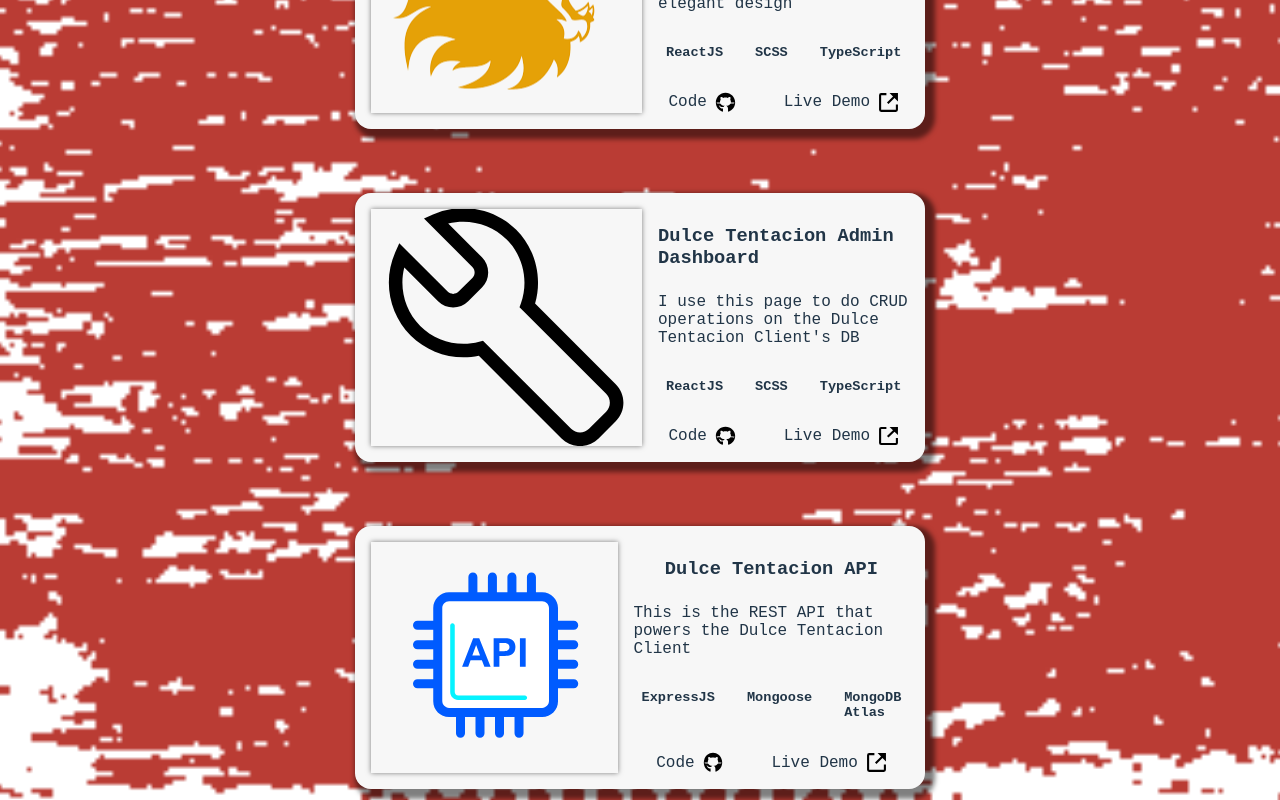
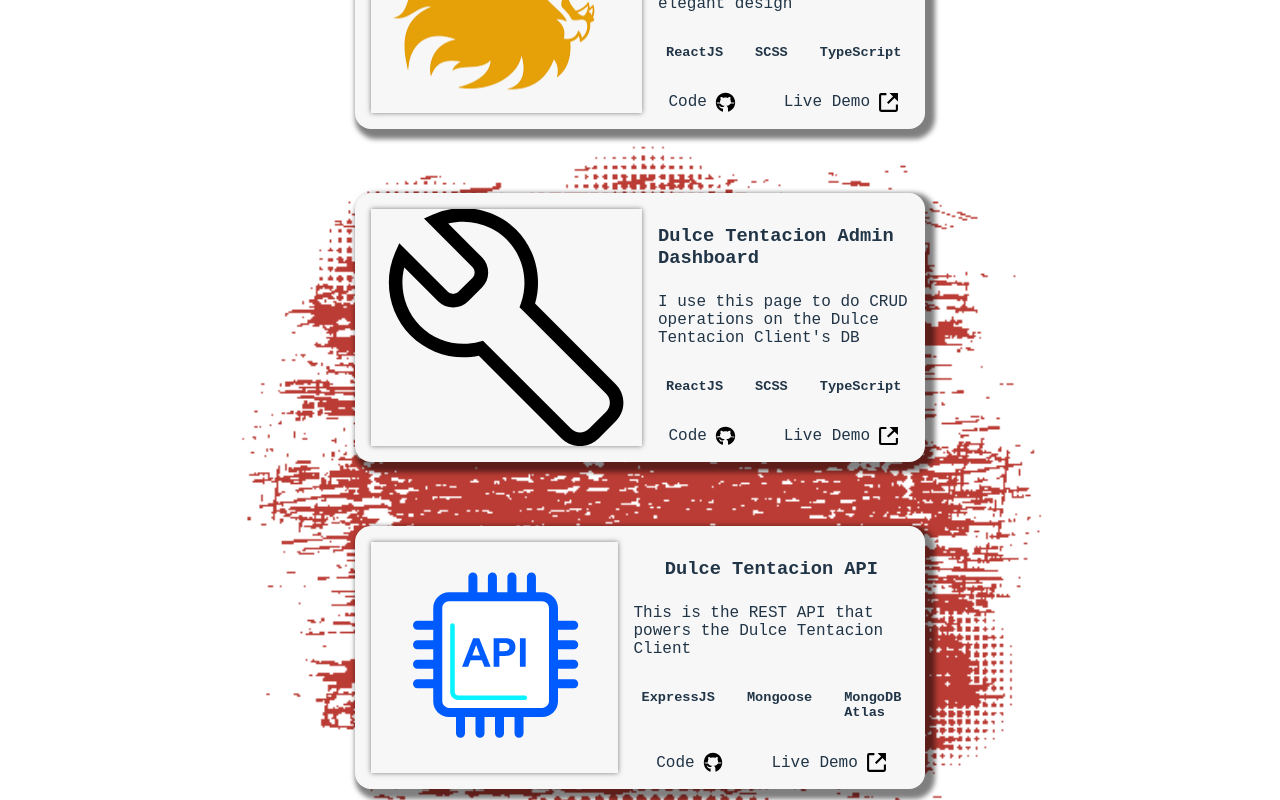
Before and after one commit to ae95caba/portfolio, a React (Vite) app: page / in a window 1280 px wide. Shown: the part 3040-3840 px from the top of the page. Built offline with nearby package versions, Linux system fonts and the light colour scheme; a web font is replaced by a local one.

Commit message:
fix projects's background image

```diff
--- a/src/components/Projects.tsx
+++ b/src/components/Projects.tsx
@@ -9,7 +9,9 @@ export default function Projects() {
     <section id="projects">
       <div className="background"></div>
       <div className="content">
-        <img className="background-stroke" src={backgroundStroke} />
+        <img className="background-stroke first" src={backgroundStroke} />
+        <img className="background-stroke second" src={backgroundStroke} />
+
         <h2>Portfolio</h2>
         <h3>Each project is a unique piece of development</h3>
         <div className="container">
--- a/src/index.scss
+++ b/src/index.scss
@@ -438,17 +438,22 @@ header {
     background-color: $secondary-color;
   }
   .content {
+    position: relative;
     .background-stroke {
       position: absolute;
-
-      height: 100%;
-      top: 59%;
       left: 50%;
       transform: translate(-50%, -50%);
       filter: invert(34%) sepia(87%) saturate(7492%) hue-rotate(355deg)
         brightness(85%) contrast($stroke-contrast);
     }
-
+    .background-stroke.first {
+      height: 40%;
+      top: 25%;
+    }
+    .background-stroke.second {
+      height: 40%;
+      top: 84%;
+    }
     .container {
       display: flex;
       flex-direction: column;
```
